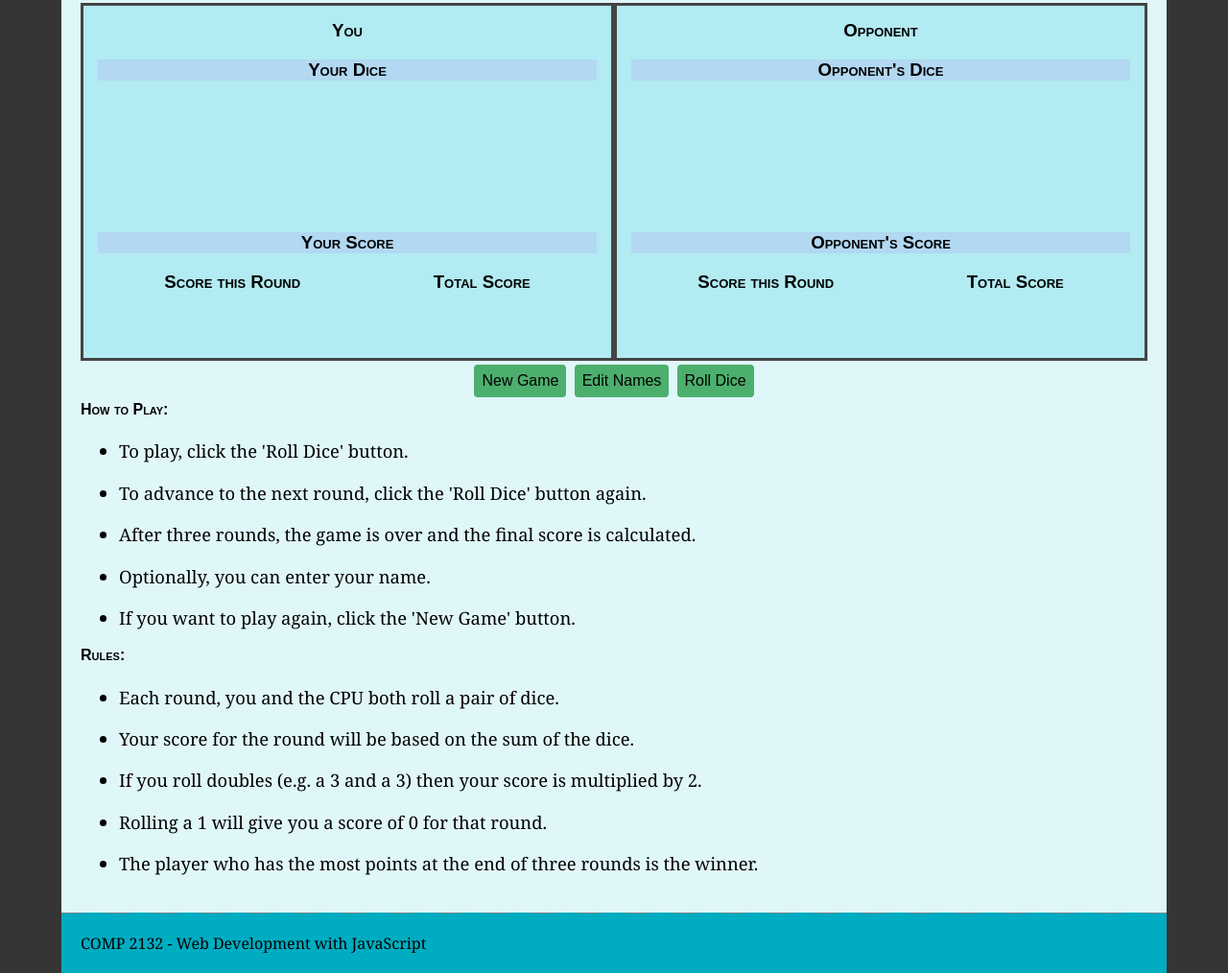
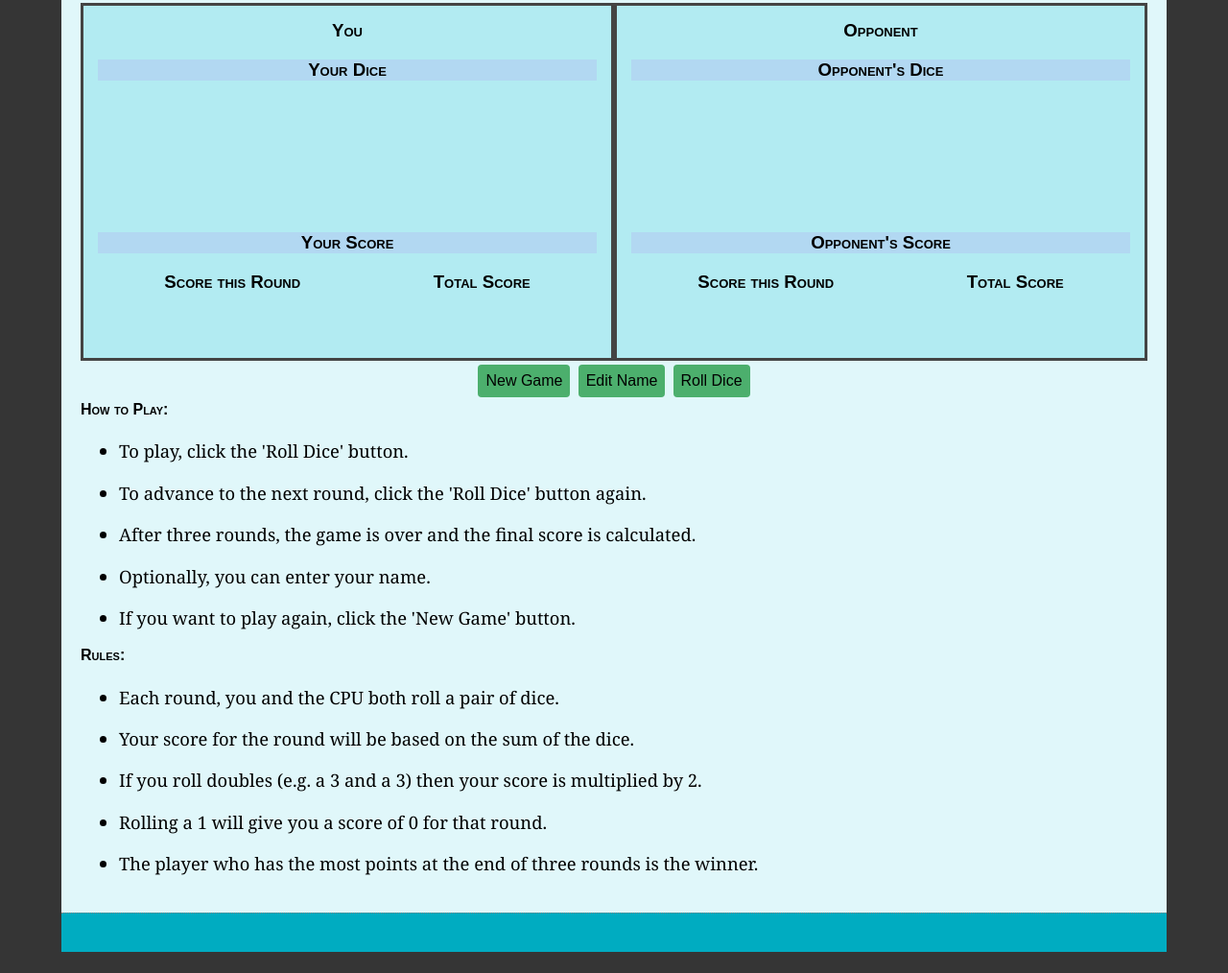
Before and after one commit to dhungdata/DiceGame, a plain HTML site: page index.html in a window 1280 px wide. Shown: the part 89-1103 px from the top of the page at 96% size. After the commit the page ends 1081 px from the top, so only its background shows below. Drawn offline with Linux system fonts and the light colour scheme.

Commit message:
minor adjustment to html

```diff
--- a/index.html
+++ b/index.html
@@ -66,7 +66,7 @@
 
                 <div class="button-column">
                     <button class="button" id="btn-newGame">New Game</button>
-                    <button class="button" id="btn-editName">Edit Names</button>
+                    <button class="button" id="btn-editName">Edit Name</button>
                     <button class="button" id="btn-rollDice">Roll Dice</button>
                 </button>
                 </div>
@@ -104,7 +104,6 @@
             </div><!--end instruction-rules-box-->
         </main>
         <footer>
-            COMP 2132 - Web Development with JavaScript
         </footer>
     </div><!--wrapper-->
     <script src="scripts/jquery-3.4.1.min.js"></script>
```
Also changed, not shown: 1 other file.
